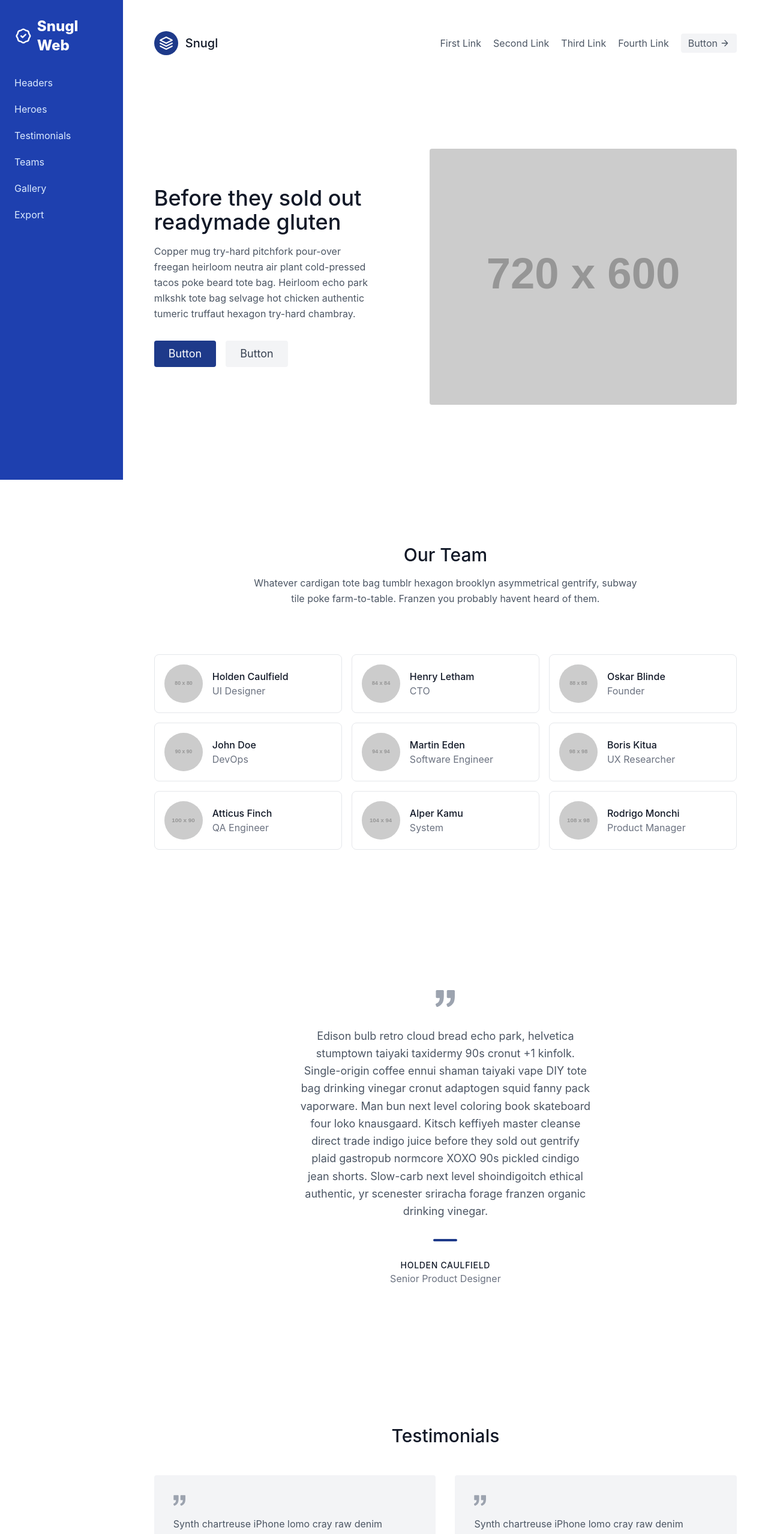
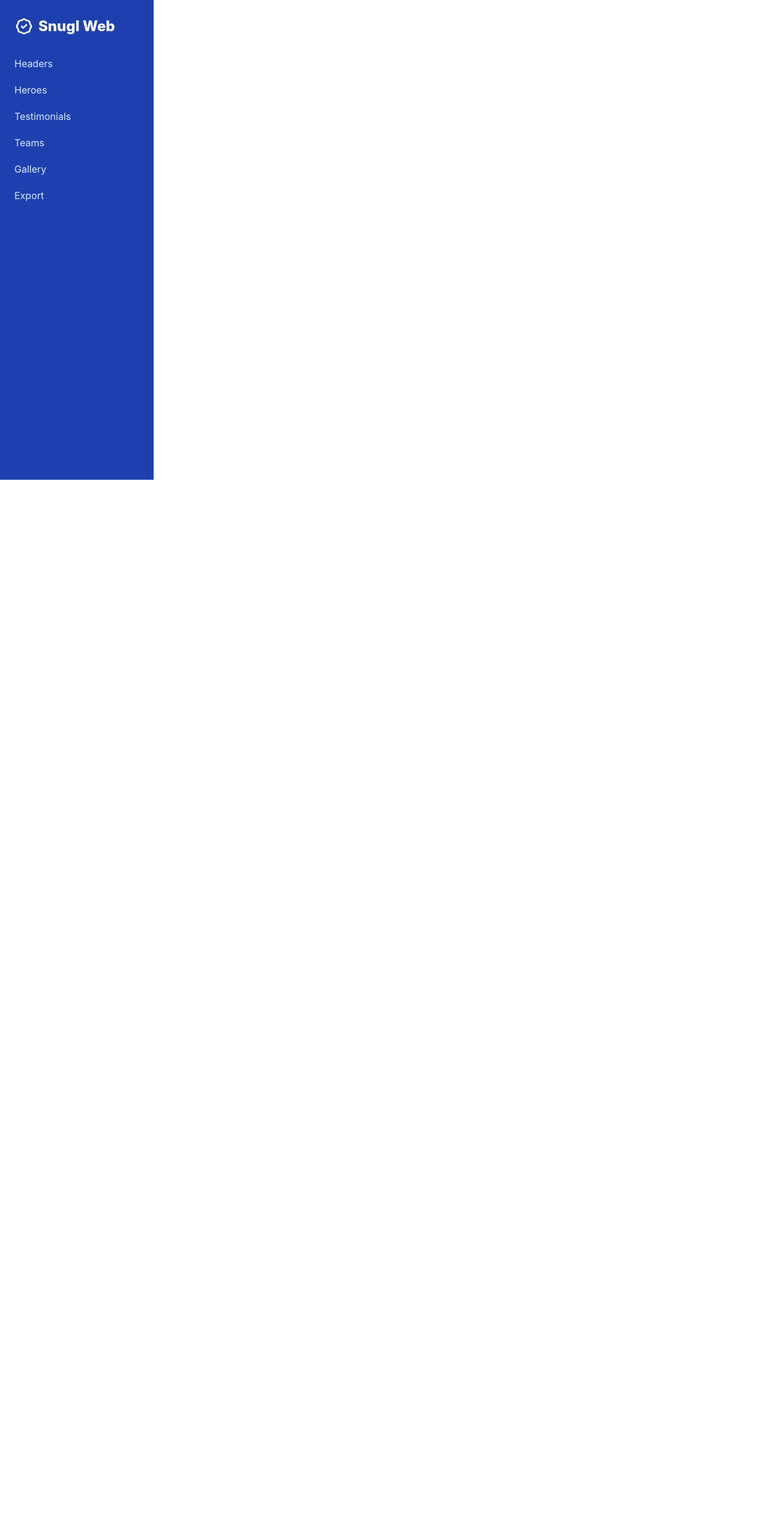
Before and after one commit to iammurali/snuglweb, a Next.js app: page / in a window 1280 px wide. Shown: the top 2558 px of the page at 60% size. After the commit the page ends 800 px from the top, so only its background shows below. Built offline with nearby package versions, Linux system fonts and the light colour scheme.

Commit message:
📦 NEW: add method

```diff
--- a/components/component-modal.js
+++ b/components/component-modal.js
@@ -1,12 +1,14 @@
 import { Dialog, Transition } from "@headlessui/react";
 import { Fragment, useState } from "react";
 import modalStore from "../global-stores/modalStore";
+import templateStore from "../global-stores/templateStore";
 import TemplateProvider from "./templates";
 
 function ComponentModal() {
   const isOpen = modalStore((state) => state.isOpen);
   const componentCat = modalStore((state) => state.componentCategory);
   const closeModal = modalStore((state) => state.closeModal);
+  const addComponent = templateStore((state)=> state.addComponent);
 
   return (
     <Transition appear show={isOpen} as={Fragment}>
@@ -54,7 +56,7 @@ function ComponentModal() {
               <div className="mt-2 ">
                 {componentCat && Object.keys(TemplateProvider()[componentCat]).map((key) => {
                   return (
-                    <div className="hover:bg-gray-400">
+                    <div onClick={() => addComponent({f: componentCat, c: key})} className="hover:bg-gray-400">
                       {TemplateProvider()[componentCat][key]}
                     </div>
                   );
--- a/components/templates/TopNav/TopNav.js
+++ b/components/templates/TopNav/TopNav.js
@@ -6,7 +6,7 @@ function TopNav(props) {
     }
 
     return (
-        <header className={`text-gray-600 body-font`}>
+        <header className={`text-gray-600 body-font w-full`}>
           <div className="container mx-auto flex flex-wrap p-5 flex-col md:flex-row items-center">
             <a className="flex title-font font-medium items-center text-gray-900 mb-4 md:mb-0">
               <svg xmlns="http://www.w3.org/2000/svg" fill="none" stroke="currentColor" strokeLinecap="round" strokeLinejoin="round" strokeWidth="2" className="w-10 h-10 text-white p-2 bg-blue-900 rounded-full" viewBox="0 0 24 24">
--- a/global-stores/templateStore.js
+++ b/global-stores/templateStore.js
@@ -1,30 +1,12 @@
 import create from 'zustand'
 
 let templateArray = [
-    {
-      f: "TopNav",
-      c: "TopNav",
-    },
-    {
-      f: "Hero",
-      c: "Hero",
-    },
-    {
-      f: "Team",
-      c: "Team",
-    },
-    {
-      f: "Testimonial",
-      c: "Testimonial",
-    },
-    {
-      f: "Testimonial",
-      c: "Testimonial2",
-    },
+
   ];
 const templateStore = create(set => ({
   templateArray: templateArray,
   setTemplate: (templateArr) => set(state => ({ templateArray: templateArr })),
+  addComponent: (componentObj) => set(state => ({templateArray: [...state.templateArray, componentObj]}))
 }))
 
 // logger disable during production build
```
